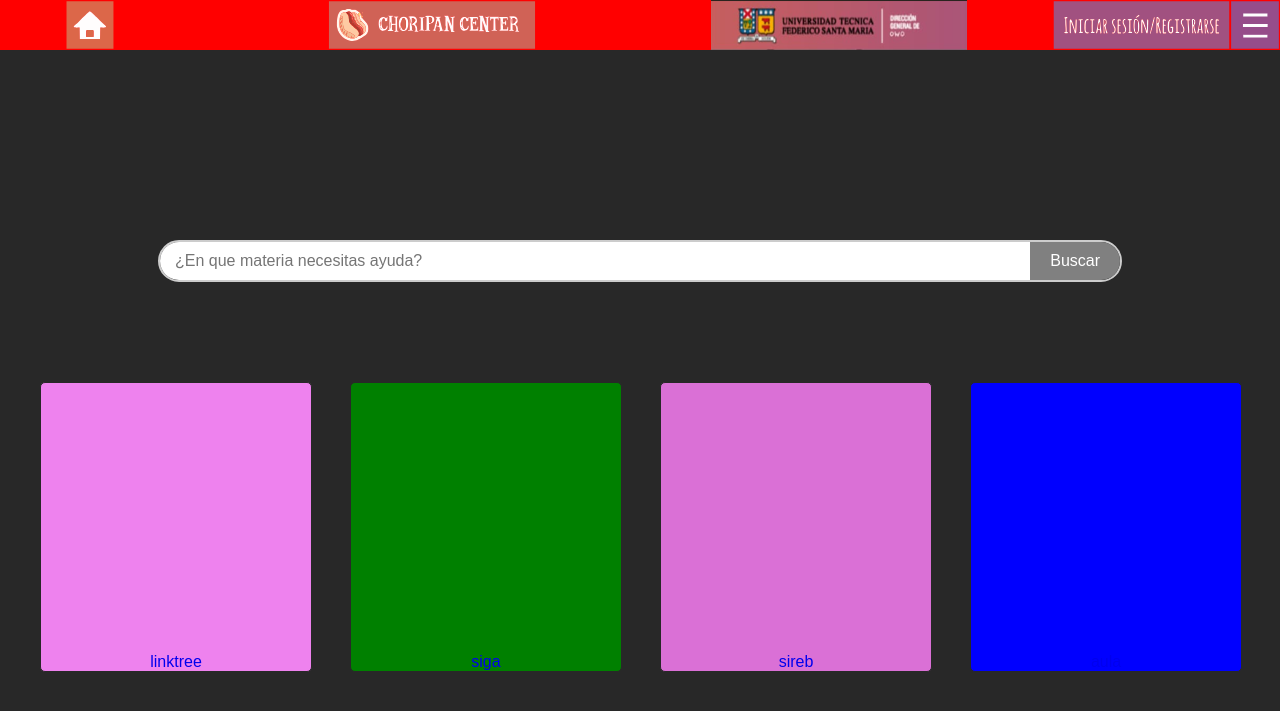
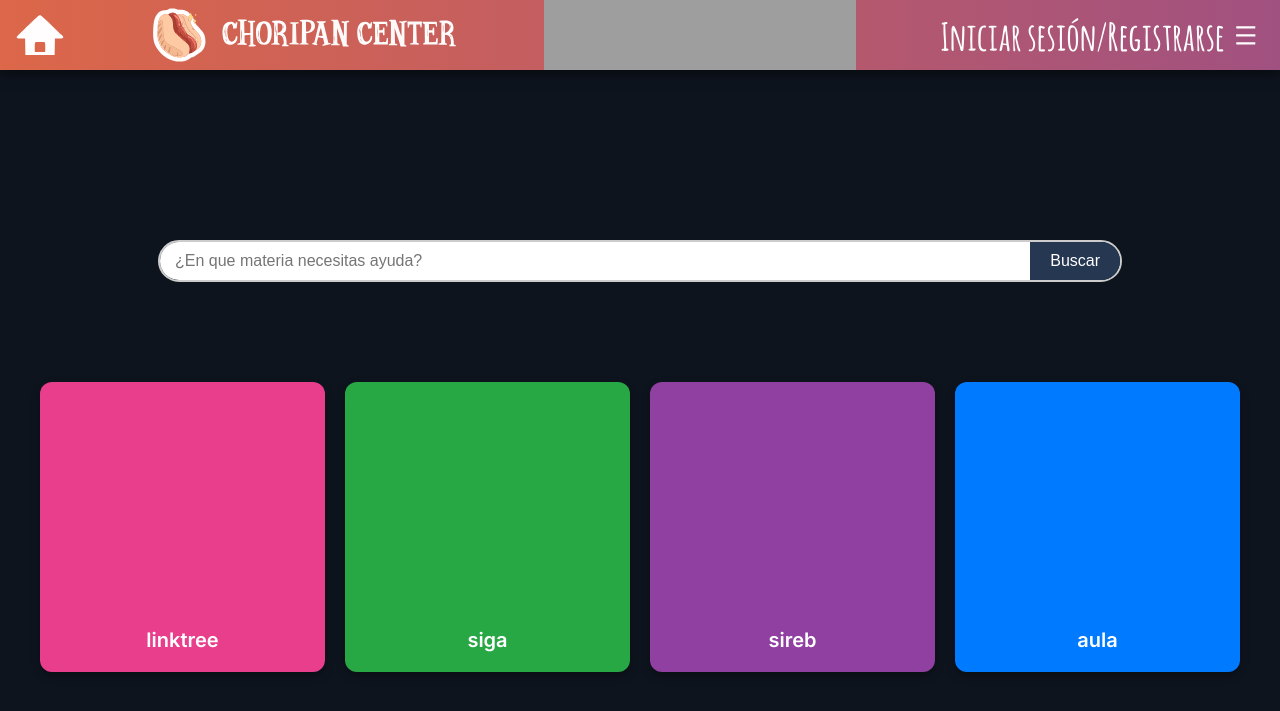
Before and after one commit to d-moya/tiwi-app, a Django app: page / in a window 1280 px wide. Shown: the top 711 px of the page. Run offline with Django 5.2, Linux system fonts and the light colour scheme; grey boxes are pictures that could not be loaded.

Commit message:
mejora del front

```diff
--- a/home/static/style.css
+++ b/home/static/style.css
@@ -1,17 +1,20 @@
+@import url('https://fonts.googleapis.com/css2?family=Inter:wght@100..900&display=swap');
+
 body {
     margin: 0;
     padding-top: 90px;
-    font-family: Arial, sans-serif;
-    background-color: #282828;
+    font-family: 'Inter', sans-serif;
+    background-color: #0e141e;
 }
 
 .navbar {
-    background-color: red;
+    background: linear-gradient(90deg, #DC6749, #A15180);
+    box-shadow: 0 4px 12px rgba(0,0,0,0.5);
     display: flex;
     justify-content: space-between;
-    align-items: stretch;
-    padding:0;
-    height: 50px;
+    align-items: center;
+    padding:0px 15px;
+    height: 70px;
     position: fixed;
     top: 0;
     left: 0;
@@ -20,20 +23,28 @@
     z-index: 1000;
 }
 
-.logo-casita {
+.logo-casita{
     background-color:none;
     height: 100%;
-    margin-left: 2%;
-    width: 10%;
+    margin-left: 0%;
+    width: auto;
     padding: 0;
+    display: flex;
+    align-items: center;
 
+}
+
+.logo-casita img {
+    height: 50px;
+    width: 50px;
+    display: block;
 }
 
 .logo-choripan{
     background-color:none;
     height: 100%;
     display: flex;
-    width: 30%;
+    width: 25%;
     padding: 0;
     justify-content: center;
     border: none;
@@ -48,7 +59,7 @@
     height: 100%;
     display: flex;
     padding: 0;
-    width: 20%;
+    width: 25%;
     justify-content: center;
 }
 
@@ -61,16 +72,18 @@
 .config-boton {
     background: none;
     border: none;
+    font-size: 14px;
     padding: 0;
     cursor: pointer;
     display: flex;
     align-items: center;
     justify-content: center;
     text-decoration: none;
-    height: 100%;
+    height: auto;
+    color: white;
 }
 .config-boton img {
-    height: 100%;
+    height: 55%;
     /*display: block;*/
 }
 
@@ -79,11 +92,12 @@
 }
 .login-boton{
     background-color: #9370db;
-    width: 30%;
+    padding: 0 20px;
+    margin-right: 10px;
 }
 .menu-boton{
     background-color: #4b0082;
-    width: 10%;
+    padding: 0 20px;
     margin-right: 2%;
 }
 
@@ -97,47 +111,45 @@
     display: grid;
     margin-top: 100px;
     grid-template-columns: repeat(4, 1fr);
-    gap: 40px;
+    gap: 20px;
     margin-bottom: 30px;
 }
 
 .config-boton-link{
+    min-height: 250px;
+    border-radius: 12px;
+    text-decoration: none;
+    color: white;
+    font-size: 1.25rem;
+    font-weight: 600;
     display: flex;
+    align-items: flex-end; /* Alinear el texto abajo */
     justify-content: center;
-    align-items: center;
-    width: 100%;
-    padding-top: 100%;
-
-    background-size: cover;
-    background-position: center;
-    background-repeat: no-repeat;
-    border: 1px solid #282828;
-    border-radius: 5px;
-    cursor: pointer;
-    text-decoration: none;
-    transition: transform 0.2s ease-in-out, box-shadow 0.2s ease-in-out;
+    padding: 20px;
+    box-shadow: 0 4px 10px rgba(0, 0, 0, 0.3);
+    transition: transform 0.2s, box-shadow 0.2s;
 }
 
 .config-boton-link:hover{
-    transform: translateY(-5px);
-    box-shadow: 0 8px 16px rgba(0,0,0,0.3);
+    box-shadow: 0 4px 12px rgba(255, 255, 255, 0.3);
+    transform: scale(1.05);
 }
 
 .linktree-usm{
     background-image: url();
-    background-color: violet;
+    background-color: #e83e8c;
 }
 .siga-usm{
     background-image: url();
-    background-color: green;
+    background-color: #28a745;
 }
 .sireb-usm{
     background-image: url();
-    background-color: orchid;
+    background-color: #8f40a1;
 
 }.aula-usm{
     background-image: url();
-    background-color: blue;
+    background-color: #007bff;
 }
 .barra-busqueda {
 display: flex;
@@ -159,12 +171,14 @@
 
 .barra-busqueda button{
     flex-shrink: 0;
-    background-color: grey;
+    background-color: #263752;
     color: white;
     border: none;
     padding: 10px 20px;
     cursor: pointer;
     font-size: 16px;
-
-
+    transition: background-color 0.2s;
 }
+.barra-busqueda button:hover {
+    background-color: #A15180;
+}
--- a/home/templates/home.html
+++ b/home/templates/home.html
@@ -18,7 +18,7 @@
 
         <img src="{% static 'images/logo-choripan.svg' %}" class="logo-choripan">
 
-        <img src="{% static 'images/logo-usm.png' %}" class="logo-usm">
+        <img src="{% static 'images/logo-usm.svg' %}" class="logo-usm">
 
         </div>
 
```
Also changed, not shown: home/static/images/logo-casita (2).svg, home/static/images/logo-choripan.svg, home/static/images/logo-menu.svg, home/static/images/logo-registro.svg, home/static/images/logo-usm.png (deleted), home/static/images/logo-usm.svg (added).
